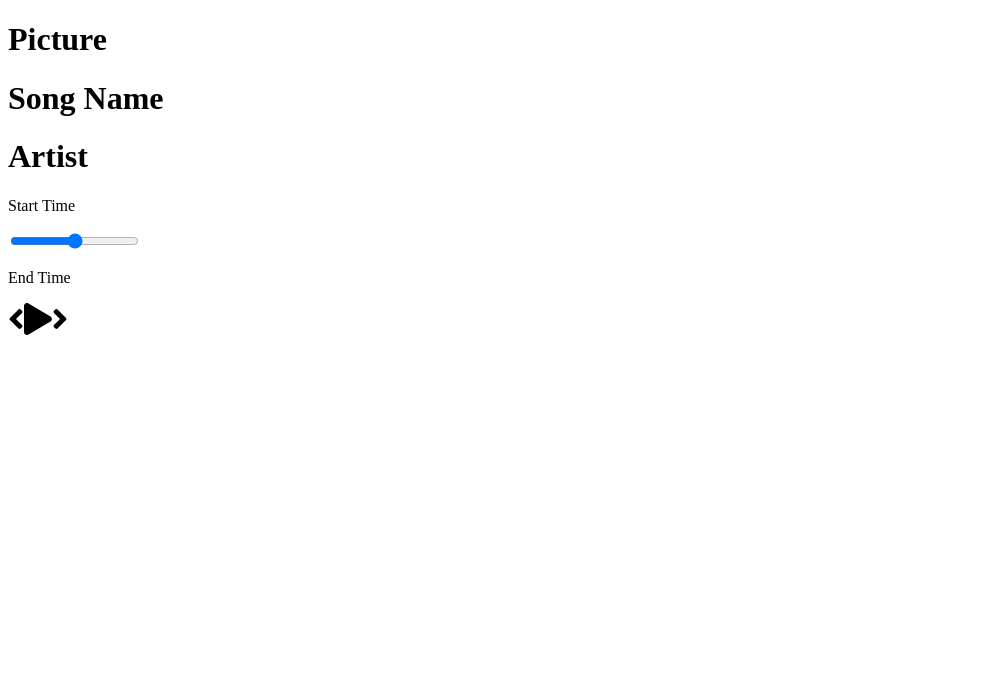
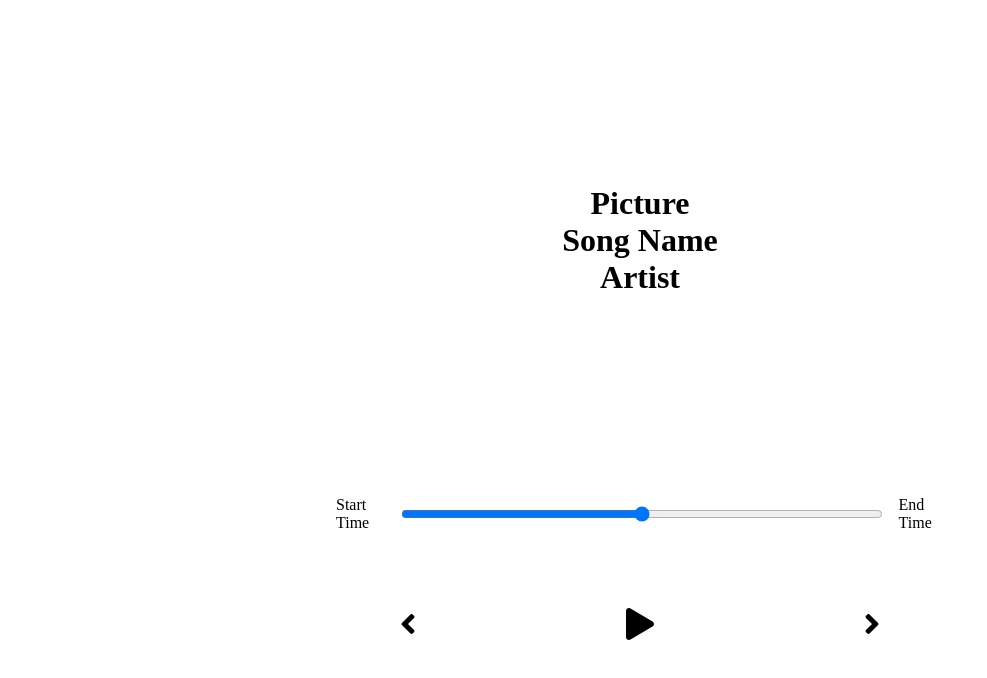
Before and after one commit to sdsimkins/react-player, a React (Create React App) app: page / in a window 1280 px wide. Shown: the top 678 px of the page, without its empty margins (0-987 px from the left). Built offline with nearby package versions, Linux system fonts and the light colour scheme.

Commit message:
added basic styles

```diff
--- a/src/App.js
+++ b/src/App.js
@@ -1,7 +1,10 @@
 import React from "react";
+// Import Styles
+import "./styles/app.scss";
 // Adding Components
 import Player from "./components/Player";
 import Song from "./components/Song";
+
 
 function App() {
   return (
--- /dev/null
+++ b/src/styles/_player.scss
@@ -0,0 +1,29 @@
+.player {
+  min-height: 20vh;
+  display: flex;
+  flex-direction: column;
+  align-items: center;
+  justify-content: space-between;
+}
+
+.time-control {
+  width: 50%;
+  display: flex;
+  input {
+    width: 100%;
+    padding: 1rem 2rem;
+  }
+  p {
+    padding: 1rem;
+  }
+}
+
+.play-control {
+  display: flex;
+  justify-content: space-between;
+  align-items: center;
+  width: 30rem;
+  svg {
+    cursor: pointer;
+  }
+}
--- /dev/null
+++ b/src/styles/_song.scss
@@ -0,0 +1,7 @@
+.song-container {
+  min-height: 60vh;
+  display: flex;
+  flex-direction: column;
+  align-items: center;
+  justify-content: center;
+}
--- a/src/styles/app.scss
+++ b/src/styles/app.scss
@@ -3,3 +3,6 @@
   padding: 0;
   box-sizing: border-box;
 }
+
+@import "./song";
+@import "./player";
```
